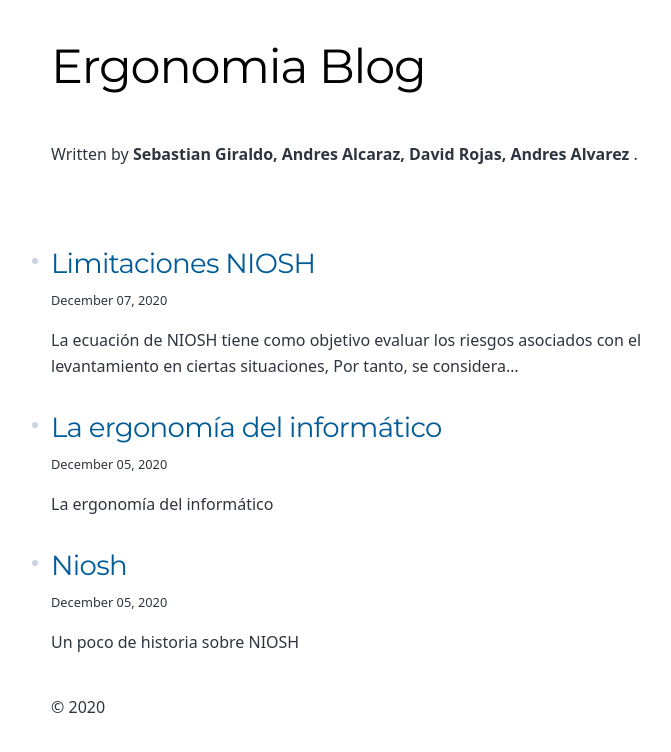
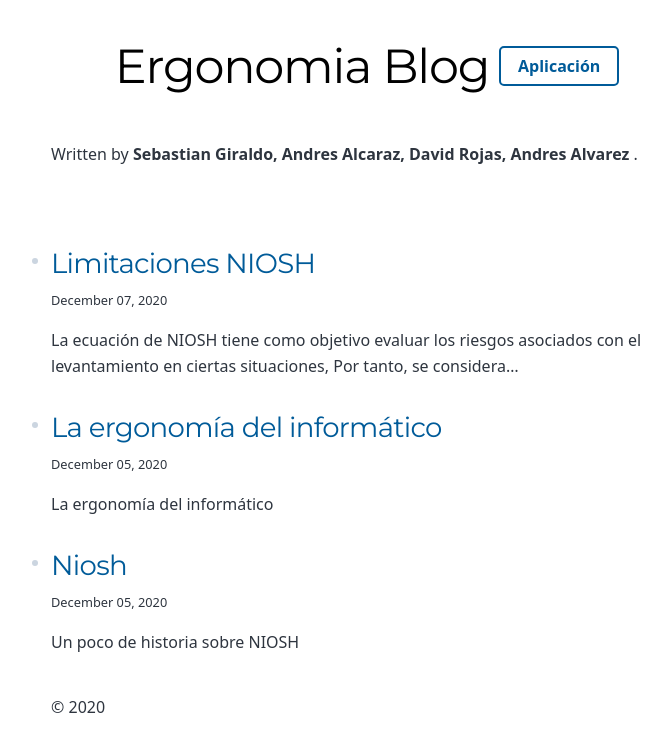
Before and after one commit to DavidRojas1612/Ergonomia-blog, a Gatsby site: page / in a window 1280 px wide. Shown: the whole page, without its empty margins (273-944 px from the left). Built offline with nearby package versions, Linux system fonts and the light colour scheme; Gatsby itself is replaced by a stand-in of ours.

Commit message:
add link

```diff
--- a/src/components/layout.js
+++ b/src/components/layout.js
@@ -22,7 +22,26 @@ const Layout = ({ location, title, children }) => {
 
   return (
     <div className="global-wrapper" data-is-root-path={isRootPath}>
-      <header className="global-header">{header}</header>
+      <header style={{ display: 'flex',  justifyContent: 'center', alignItems: 'center' }} className="global-header">
+        {header}
+        <a
+          style={{
+            width: '120px',
+            height: '40px',
+            display: 'flex',
+            justifyContent: 'center',
+            alignItems: 'center',
+            border: '2px solid #005b99',
+            borderRadius: '5px',
+            color: '#005b99',
+            fontWeight: 'bold',
+            marginLeft: '10px'
+          }}
+          href="https://niosh.vercel.app/"
+        >
+            Aplicación
+        </a>
+      </header>
       <main>{children}</main>
       <footer>
         © {new Date().getFullYear()}
```
